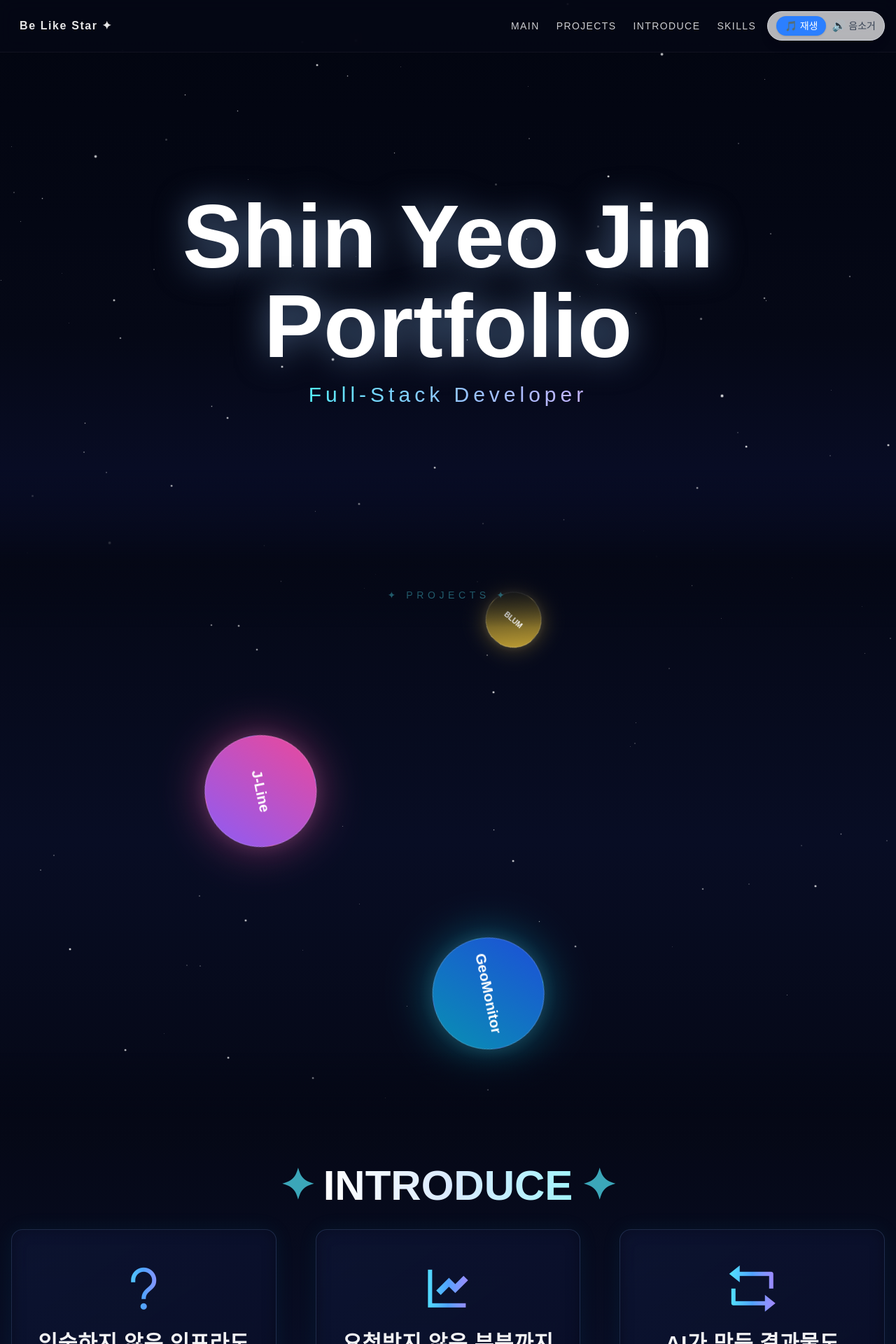
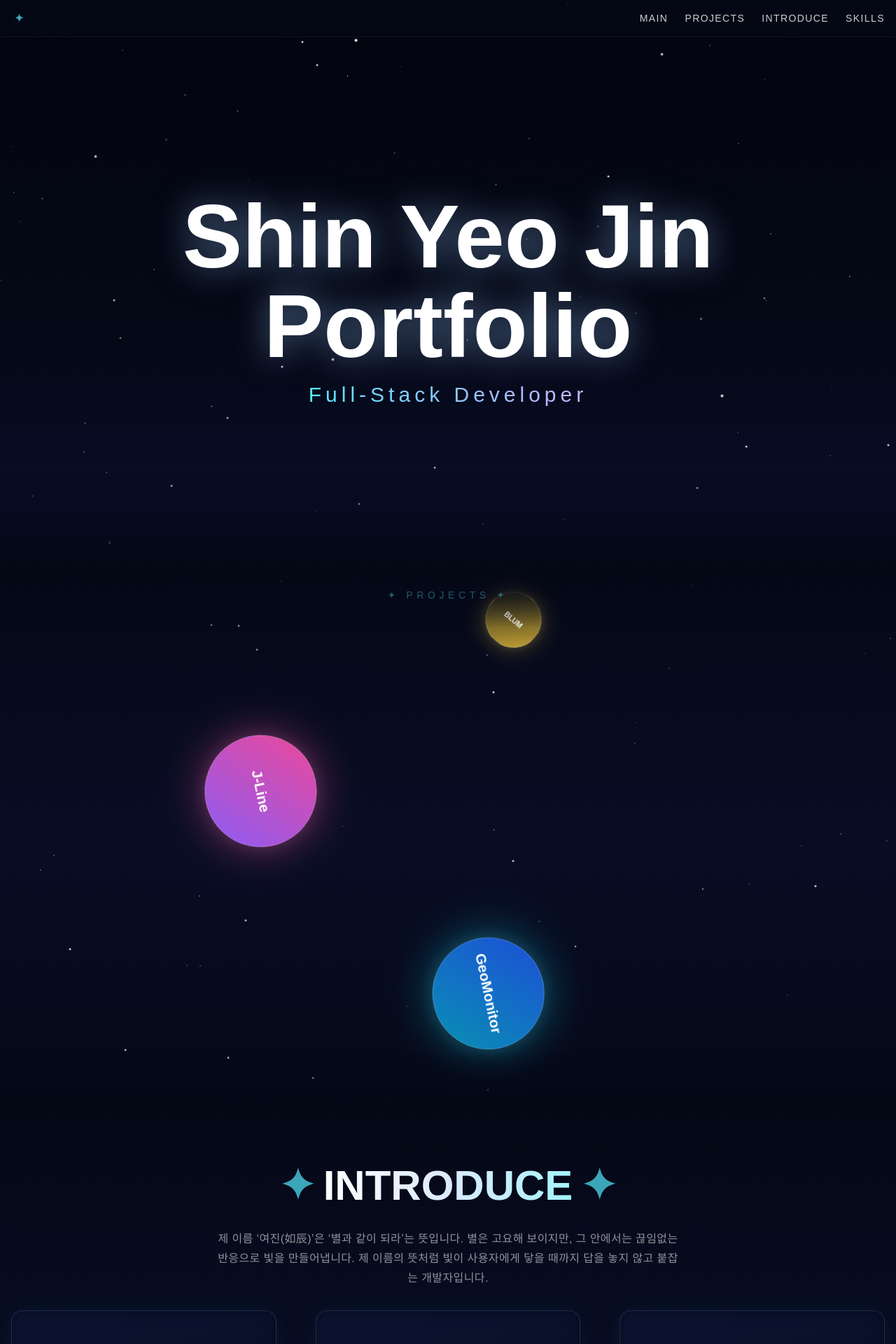
Before and after one commit to ShinYeoJin/shin-yeojin-portfolio, a Next.js app: page / in a window 1280 px wide. Shown: the top 1920 px of the page at 70% size. Built offline with nearby package versions, Linux system fonts and the light colour scheme.

Commit message:
content: 헤더 심플화 및 소개 섹션에 이름 의미 도입 문구 추가

```diff
--- a/components/Header.jsx
+++ b/components/Header.jsx
@@ -1,24 +1,21 @@
 'use client';
-import MusicPlayer from './MusicPlayer';
 
 export default function Header({ setRocketDone }) {
   return (
-    <header className="w-full flex flex-col sm:flex-row justify-between items-start sm:items-center gap-2 sm:gap-0 p-2 sm:p-4 fixed top-0 left-0 z-50 bg-[#050816]/80 backdrop-blur-md border-b border-white/5">
+    <header className="w-full flex flex-row justify-between items-center gap-2 p-2 sm:p-4 fixed top-0 left-0 z-50 bg-[#050816]/80 backdrop-blur-md border-b border-white/5">
       <button
         onClick={() => setRocketDone(false)}
-        className="hover:scale-105 transition-transform text-white/90 font-bold text-xs sm:text-base px-2 sm:px-3 py-1 rounded tracking-widest hover:text-cyan-300"
+        className="hover:scale-105 transition-transform text-cyan-300/70 hover:text-cyan-300 text-lg leading-none px-1"
+        aria-label="메인으로"
       >
-        Be Like Star ✦
+        ✦
       </button>
-      <div className="flex flex-col sm:flex-row items-start sm:items-center gap-2 sm:gap-4 w-full sm:w-auto">
       <nav className="flex flex-wrap gap-3 sm:gap-6 text-white/80 text-xs sm:text-sm tracking-widest uppercase">
         <a href="#section1" className="hover:text-cyan-300 transition-colors">Main</a>
         <a href="#section2" className="hover:text-cyan-300 transition-colors">Projects</a>
         <a href="#section3" className="hover:text-cyan-300 transition-colors">Introduce</a>
         <a href="#skills" className="hover:text-cyan-300 transition-colors">Skills</a>
       </nav>
-        <MusicPlayer />
-      </div>
     </header>
   );
 }
--- a/components/Section3.jsx
+++ b/components/Section3.jsx
@@ -38,6 +38,16 @@ export default function Section3() {
         <span className="text-cyan-300/70">✦</span>
       </motion.h1>
 
+      <motion.p
+        className="max-w-2xl text-center text-sm sm:text-base text-white/55 font-light leading-7 tracking-wide"
+        initial={{ opacity: 0, y: 10 }}
+        whileInView={{ opacity: 1, y: 0 }}
+        transition={{ duration: 0.6, delay: 0.2 }}
+        viewport={{ once: true }}
+      >
+        제 이름 &lsquo;여진(如辰)&rsquo;은 &lsquo;별과 같이 되라&rsquo;는 뜻입니다. 별은 고요해 보이지만, 그 안에서는 끊임없는 반응으로 빛을 만들어냅니다. 제 이름의 뜻처럼 빛이 사용자에게 닿을 때까지 답을 놓지 않고 붙잡는 개발자입니다.
+      </motion.p>
+
       <div className="flex flex-col md:flex-row justify-center items-stretch gap-8 md:gap-10 lg:gap-14 w-full max-w-7xl">
         {[Introduce1, Introduce2, Introduce3].map((Introduce, i) => (
           <motion.div
```
Lines whose indentation alone changed are shown as unchanged.
